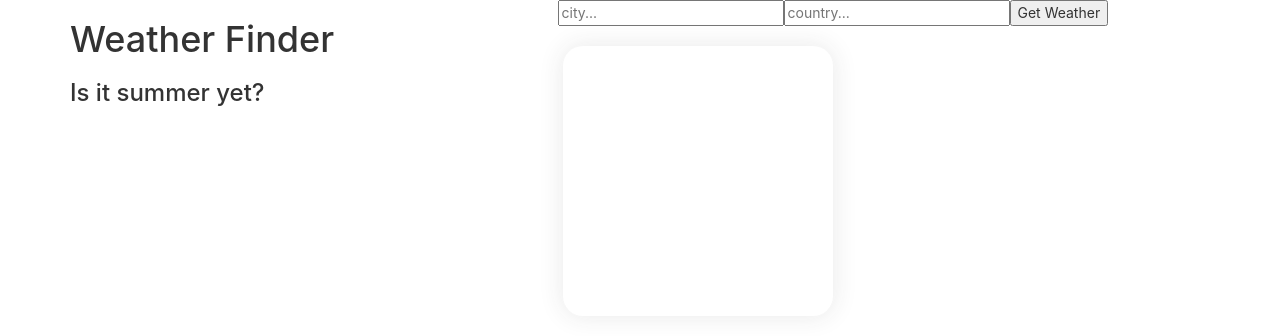
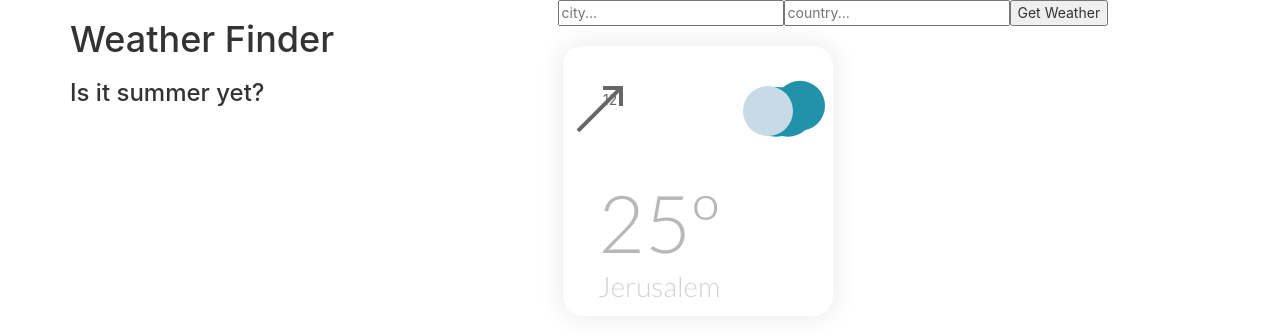
Before and after one commit to zwrankin/react-weather-app, a React (Create React App) app: page / in a window 1280 px wide. Shown: the top 336 px of the page. Built offline with nearby package versions, Linux system fonts and the light colour scheme; the HTML template or start-up script is replaced by a standard one.

Commit message:
first try at wind arrow animation

```diff
--- a/src/App.js
+++ b/src/App.js
@@ -20,6 +20,7 @@ class App extends React.Component {
     humidity: undefined,
     condition: undefined,
     description: undefined,
+    windSpeed: undefined,
     error: undefined
   }
 
@@ -28,7 +29,7 @@ class App extends React.Component {
     const city = e.target.elements.city.value;
     const country = e.target.elements.country.value;
 
-    const api_call = await fetch(`http://api.openweathermap.org/data/2.5/weather?q=${city},${country}&appid=${API_KEY}&units=metric`);
+    const api_call = await fetch(`http://api.openweathermap.org/data/2.5/weather?q=${city},${country}&appid=${API_KEY}&units=imperial`);
     const data = await api_call.json();
     if (city && country){
       console.log(data);
@@ -39,6 +40,7 @@ class App extends React.Component {
         humidity: data.main.humidity,
         condition: data.weather[0].main,
         description: data.weather[0].description,
+        windSpeed: data.wind.speed,
         error: ""
       })
     } else {
@@ -49,6 +51,7 @@ class App extends React.Component {
         humidity: undefined,
         condition: undefined,
         description: undefined,
+        windSpeed: undefined,
         error: "Please enter city and country"
       })
 
@@ -74,12 +77,14 @@ class App extends React.Component {
                       country={this.state.country}
                       humidity={this.state.humidity}
                       description={this.state.description}
+                      windSpeed={this.state.windSpeed}
                       error={this.state.error}
                     />
                     <GenericWeather
                         city={this.state.city}
                         temp={this.state.temperature}
-                        status={this.state.condition}/>
+                        status={this.state.condition}
+                        windSpeed={this.state.windSpeed}/>
                   </div>
 
 
--- a/src/components/WeatherIcon.js
+++ b/src/components/WeatherIcon.js
@@ -13,20 +13,22 @@ import './WeatherIcon.scss';
 //         </div>
 //     );
 // }
-
+// <div className={cx('wind-arrow', props.wind.speed)} />
 const GenericWeather = props => (
     <div className="weather-card">
         <div className={cx('weather-icon', props.status)} />
+        <div className={cx('wind-arrow', 'arrow right' , props.windSpeed)}> {props.windSpeed} </div>
         <h1>{props.temp}</h1>
         <p>{props.city}</p>
     </div>
 );
 
 
-// GenericWeather.defaultProps = {
-//     city: 'Jerusalem',
-//     temp: '25º',
-//     status: 'sun',
-// };
+GenericWeather.defaultProps = {
+    city: 'Jerusalem',
+    temp: '25º',
+    status: 'rain',
+    windSpeed: '12'
+};
 
 export default GenericWeather;
--- a/src/components/WeatherIcon.scss
+++ b/src/components/WeatherIcon.scss
@@ -29,7 +29,7 @@ $color5: #2092A9;
     font-weight:300;
     font-size:80px;
     color: $color3;
-    bottom: 0;
+    bottom: 40px;
     left: 35px;
     opacity: 0;
     transform: translateX(150px);
@@ -46,6 +46,45 @@ $color5: #2092A9;
     left: 35px;
     animation: title-appear 1s ease-out 500ms forwards;
   }
+}
+
+//.wind-arrow {
+//  position: relative;
+//  width: 50px;
+//  height: 50px;
+//  top: 0;
+//  float: left;
+//  margin: 40px 0 0 40px;
+//
+//}
+
+.wind-arrow {
+  position: relative;
+  display: inline-block;
+  vertical-align: middle;
+  color: #666;
+  box-sizing: border-box;
+  // transform: rotate(45deg);
+  margin: 40px 0 0 40px;
+  &:after, &:before {
+    content: "";
+    box-sizing: border-box;
+  }
+  width: 20px;
+  height: 20px;
+  border-width: 4px 4px 0 0;
+  border-style: solid;
+  &:before{
+    right: 0;
+    top: -3px;
+    position: absolute;
+    height: 4px;
+    box-shadow: inset 0 0 0 32px;
+    transform: rotate(-45deg);
+    width: 60px;
+    transform-origin: right top;
+  }
+  animation: wind-arrow 800ms ease-in-out infinite alternate, wind-arrow-move 5s ease-in-out infinite;
 }
 
 .weather-icon {
@@ -66,13 +105,13 @@ $color5: #2092A9;
 }
 
 .rain {
-  background: $color4;
+  background: $color1;
   border-radius: 50%;
   box-shadow: rgba(255,255,0,0.1) 0 0 0 4px;
   animation: rain 800ms ease-in-out infinite alternate;
 }
 
-.Clear {
+.clear {
   background: $color4;
   border-radius: 50%;
   box-shadow: rgba(255,255,0,0.1) 0 0 0 4px;
@@ -138,6 +177,12 @@ $color5: #2092A9;
   }
 }
 
+@keyframes wind-arrow-move {
+  50% {
+    transform: translateX(10px);
+  }
+}
+
 @keyframes appear {
   0% {
     transform:scale(0);
```
Also changed, not shown: src/img/wind.svg (added).
